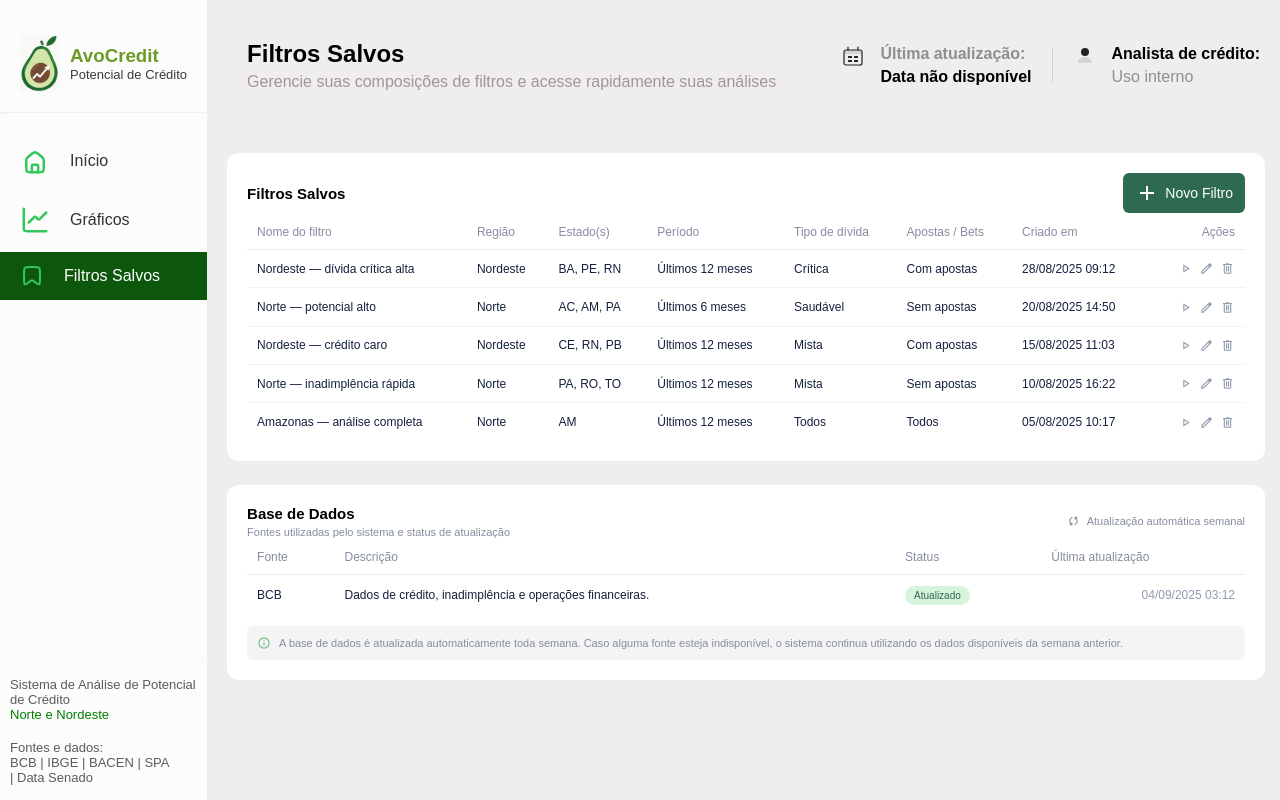
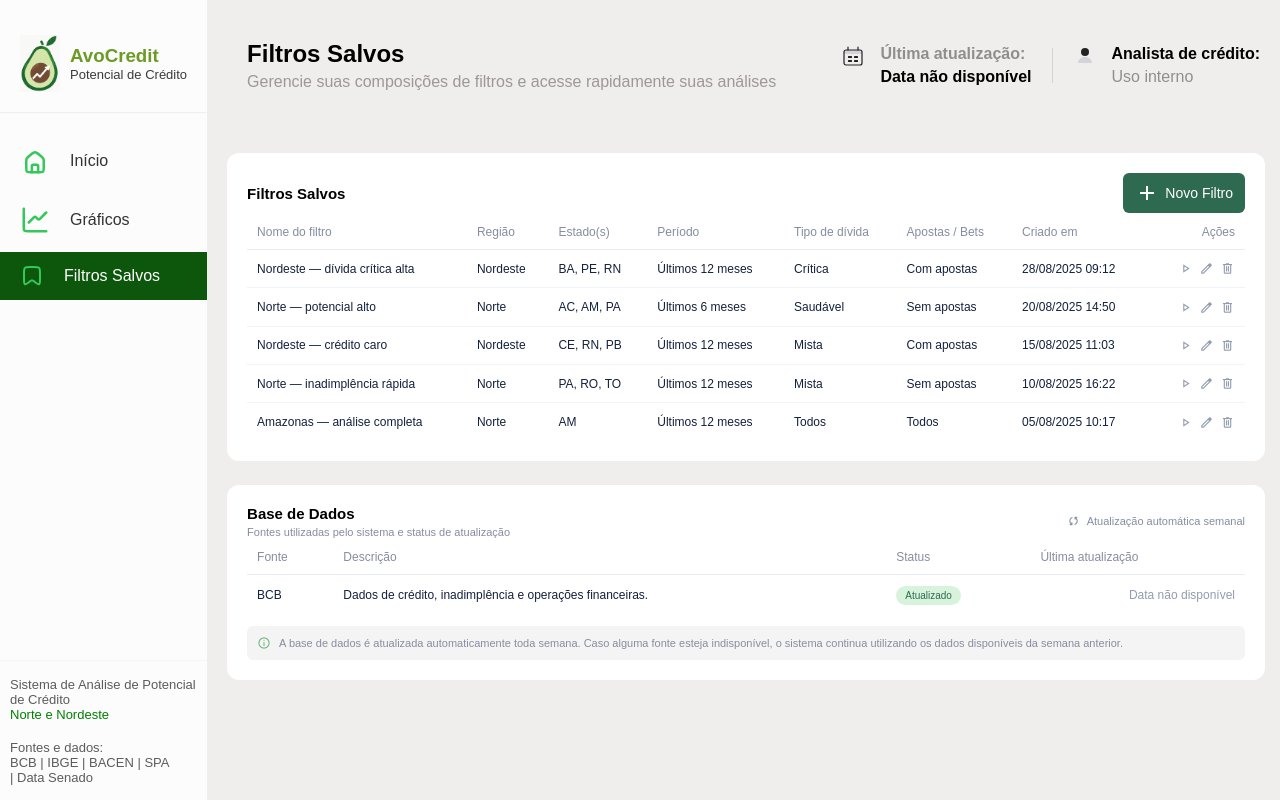
Before and after one commit to fatec-sjc-404-team/API-DSM-1SEMESTRE-2026, a Flask app: page /filtros_salvos in a window 1280 px wide. Run offline with Flask 3, Linux system fonts and the light colour scheme.

Commit message:
fix(FC404-234): adicionando data na base de dados

```diff
--- a/backend/templates/filtros_salvos.html
+++ b/backend/templates/filtros_salvos.html
@@ -157,7 +157,7 @@
           <td class="base-fonte">BCB</td>
           <td>Dados de crédito, inadimplência e operações financeiras.</td>
           <td><span class="base-status atualizado">Atualizado</span></td>
-          <td>04/09/2025 03:12</td>
+          <td>{{ ultima_atualizacao or "Data não disponível" }}</td>
         </tr>
       </tbody>
     </table>
```
